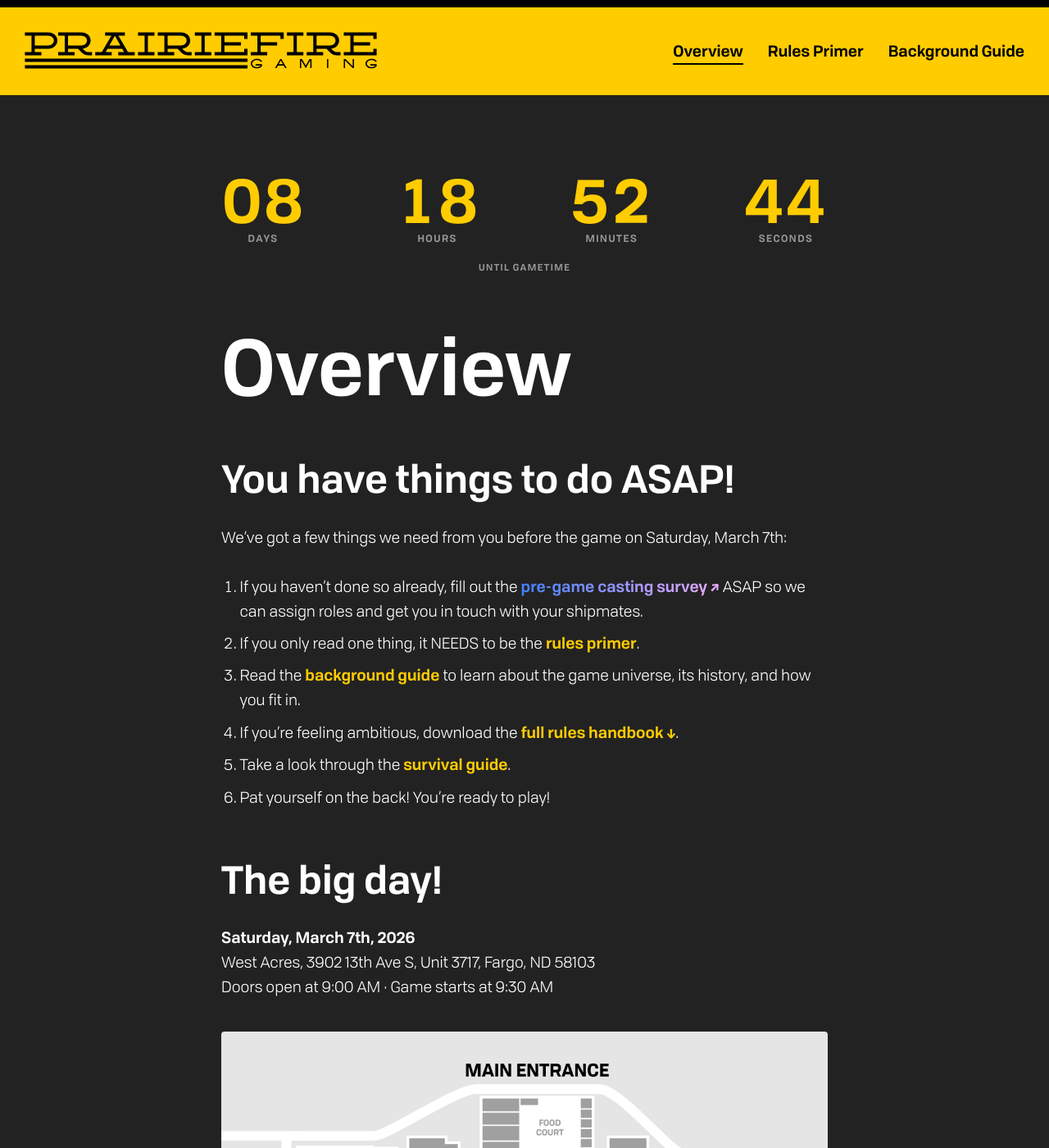
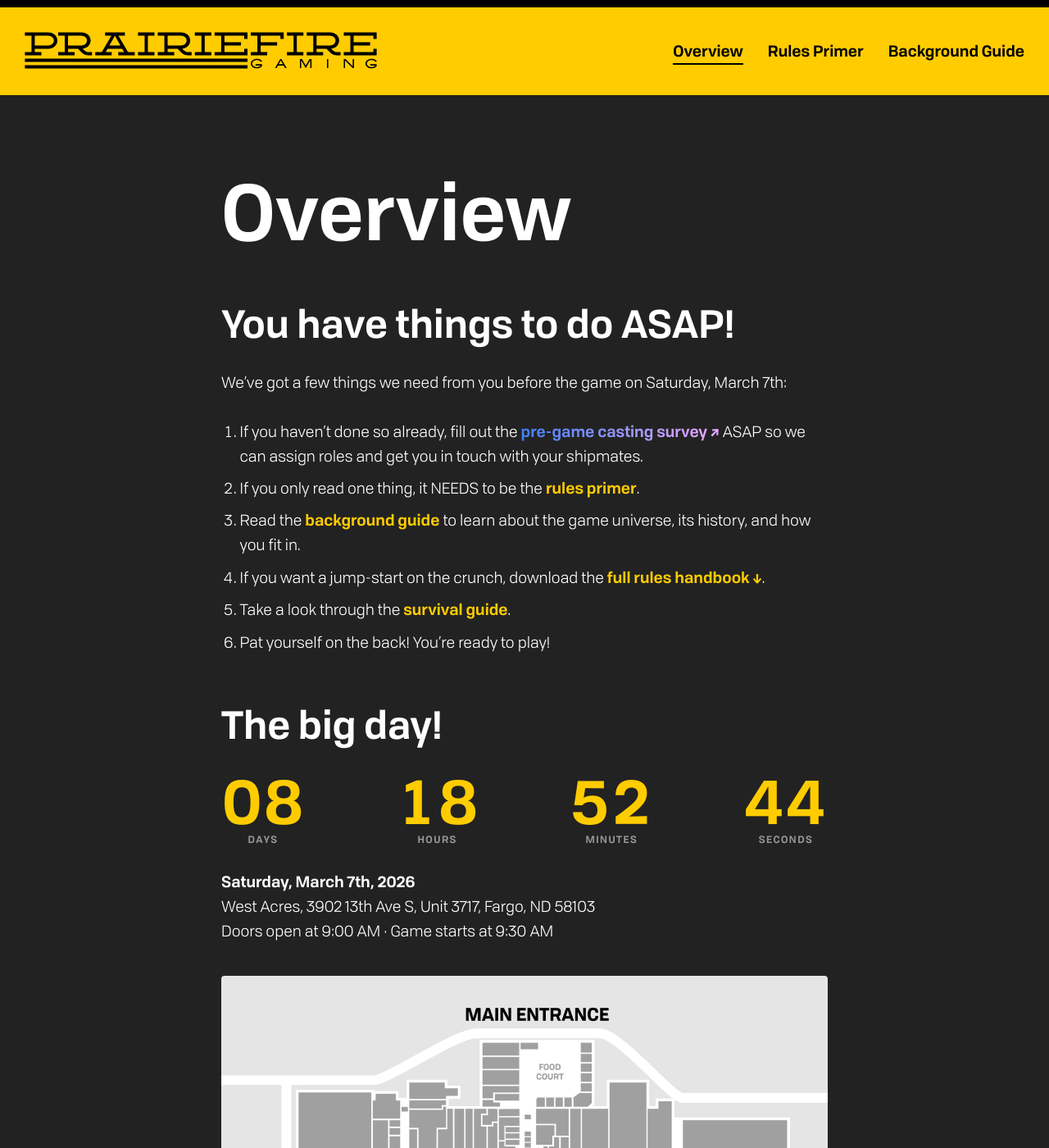
Before and after one commit to jedlimke/prairiefiregaming.com, a Jekyll site: the page built from rules/den-of-wolves-2026/index.md, in a window 1280 px wide and 1400 px high. Shown: the whole window at 82% size. Built offline with Jekyll 4.4.1, drawn with Linux system fonts in a browser that asks for light colours.

```diff
--- a/rules/den-of-wolves-2026/index.md
+++ b/rules/den-of-wolves-2026/index.md
@@ -4,10 +4,6 @@
 permalink: /rules/den-of-wolves-2026/
 nav_order: 0
 ---
-
-{::nomarkdown}
-{%- include countdown.html target="2026-03-07T09:30:00-06:00" caption="UNTIL GAMETIME" -%}
-{:/nomarkdown}
 
 # Overview
 
@@ -18,11 +14,15 @@
 1. If you haven't done so already, fill out the [pre-game casting survey ↗](https://docs.google.com/forms/d/1SUsCjyXTrlmdbVzFcHvWyB8tdYZuerfZqmnuvBLetHc/){: .fancy-text} ASAP so we can assign roles and get you in touch with your shipmates.
 2. If you only read one thing, it NEEDS to be the [rules primer](rules-primer).
 3. Read the [background guide](background-guide) to learn about the game universe, its history, and how you fit in.
-4. If you're feeling ambitious, download the [full rules handbook ↓](/assets/megagames/dow--handbook.pdf).
+4. If you want a jump-start on the crunch, download the [full rules handbook ↓](/assets/megagames/dow--handbook.pdf).
 5. Take a look through the [survival guide](/about/for-players/).
 6. Pat yourself on the back! You're ready to play!
 
 ## The big day!
+
+{::nomarkdown}
+{%- include countdown.html target="2026-03-07T09:30:00-06:00" -%}
+{:/nomarkdown}
 
 **Saturday, March 7th, 2026**
 West Acres, 3902 13th Ave S, Unit 3717, Fargo, ND 58103
```
